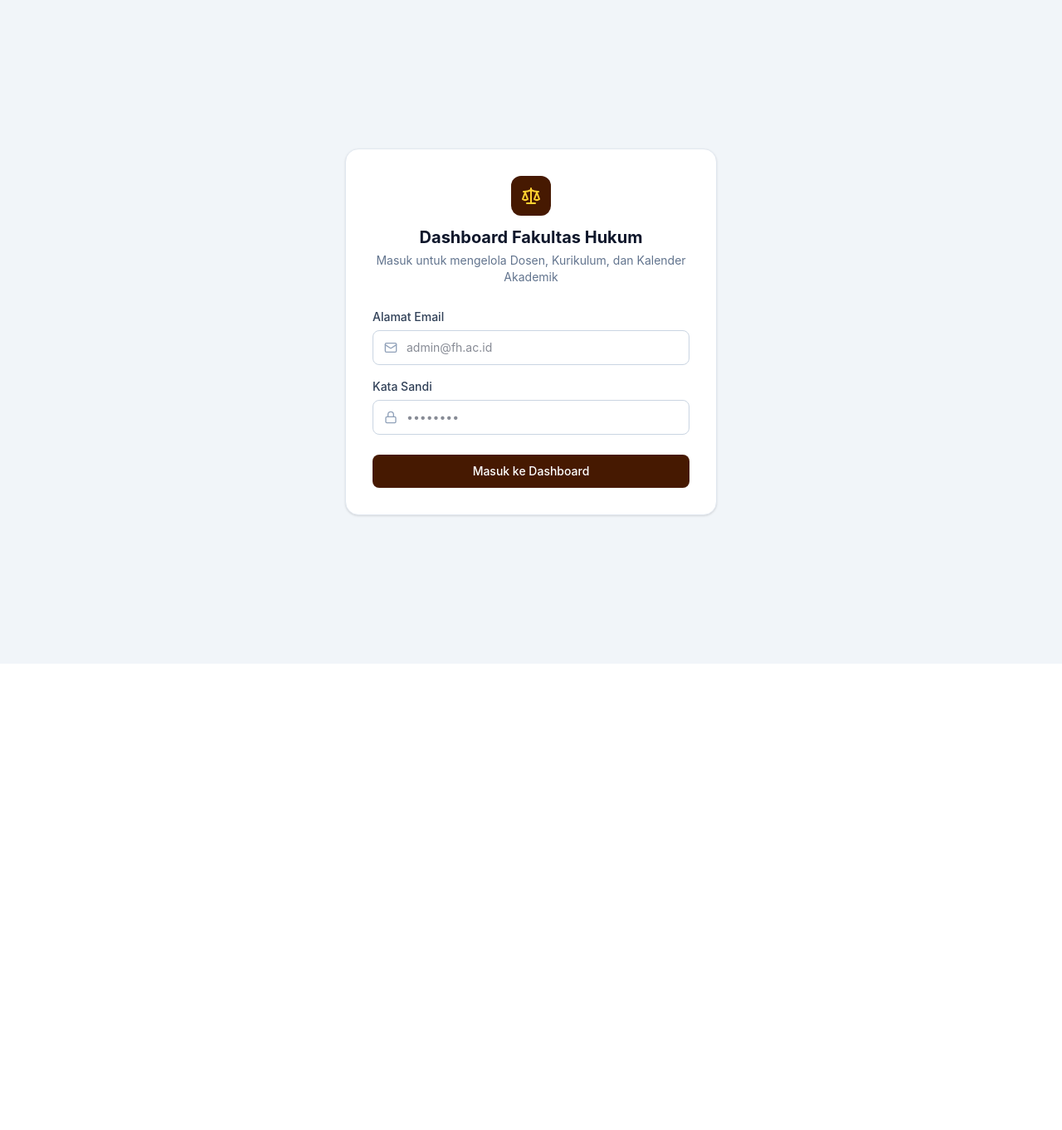
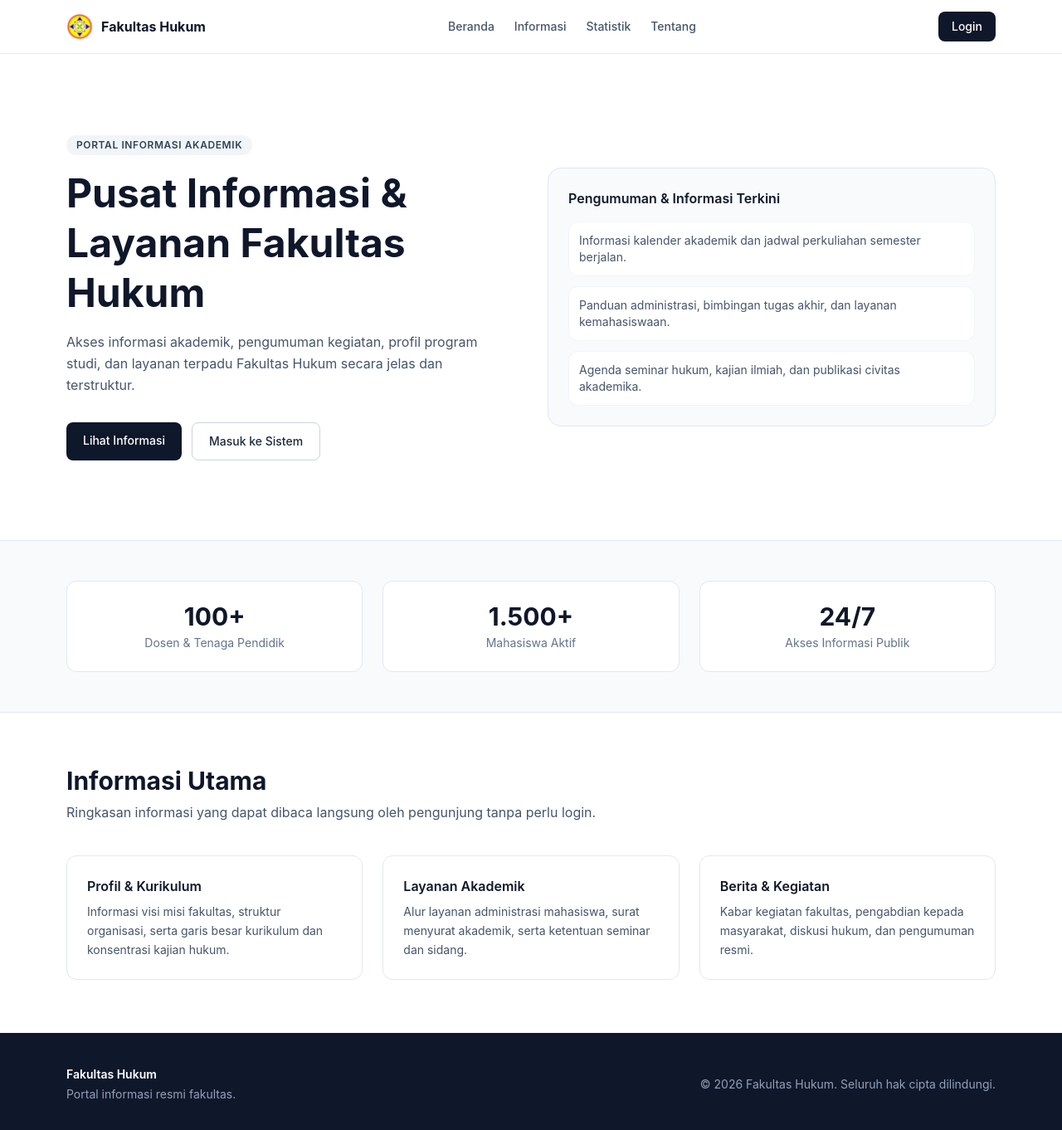
Before and after one commit to KelompokEksentrik/laravel-fakultas-hukum, a React (Vite) app in the folder frontend/: page / in a window 1280 px wide. Before the commit this address led to /masuk. Shown: the top 1362 px of the page at 83% size. Before the commit the page ends 800 px from the top, so only its background shows below. Built offline with nearby package versions, Linux system fonts and the light colour scheme.

Commit message:
membuat landing page

```diff
--- a/frontend/src/App.tsx
+++ b/frontend/src/App.tsx
@@ -2,6 +2,7 @@ import { type ReactNode } from 'react';
 import { BrowserRouter, Navigate, Route, Routes } from 'react-router-dom';
 import { Loader2 } from 'lucide-react';
 import { PenyediaAutentikasi, gunakanAutentikasi } from './konteks/KonteksAutentikasi';
+import LandingPage from "./page/LandingPage";
 import HalamanMasuk from './page/auth/login';
 import RingkasanDashboard from './page/dashboard/dashboard';
 import TataLetakDashboard from './layout/dashboard';
@@ -40,7 +41,7 @@ export default function App() {
     <PenyediaAutentikasi>
       <BrowserRouter>
         <Routes>
-          <Route path="/" element={<Navigate to="/masuk" replace />} />
+          <Route path="/" element={<LandingPage />} />
           <Route path="/masuk" element={<HalamanMasuk />} />
 
           <Route
--- /dev/null
+++ b/frontend/src/page/LandingPage.tsx
@@ -0,0 +1,139 @@
+import { Link } from "react-router-dom";
+
+export default function LandingPage() {
+  return (
+    <div className="min-h-screen bg-white text-slate-800 flex flex-col">
+      {/* Headbar / Navbar */}
+      <header className="sticky top-0 z-30 bg-white/95 backdrop-blur border-b border-slate-200">
+        <div className="max-w-6xl mx-auto px-4 h-16 flex items-center justify-between">
+          <Link to="/" className="flex items-center gap-2.5 font-bold text-slate-900">
+            <img src="/unpam-logo.png" alt="Logo Fakultas Hukum" className="h-8 w-8 object-contain" />
+            <span>Fakultas Hukum</span>
+          </Link>
+
+          <nav className="hidden md:flex items-center gap-6 text-sm font-medium text-slate-600">
+            <a href="#beranda" className="hover:text-slate-900">Beranda</a>
+            <a href="#informasi" className="hover:text-slate-900">Informasi</a>
+            <a href="#statistik" className="hover:text-slate-900">Statistik</a>
+            <a href="#tentang" className="hover:text-slate-900">Tentang</a>
+          </nav>
+
+          <Link
+            to="/masuk"
+            className="px-4 py-2 rounded-lg bg-slate-900 text-white text-sm font-medium hover:bg-slate-800 transition"
+          >
+            Login
+          </Link>
+        </div>
+      </header>
+
+      {/* Hero Section */}
+      <main className="flex-1">
+        <section id="beranda" className="max-w-6xl mx-auto px-4 py-16 md:py-24 grid md:grid-cols-2 gap-10 items-center">
+          <div>
+            <span className="inline-block text-xs font-semibold uppercase tracking-wider px-3 py-1 rounded-full bg-slate-100 text-slate-700 mb-4">
+              Portal Informasi Akademik
+            </span>
+            <h1 className="text-3xl md:text-5xl font-bold text-slate-900 leading-tight mb-4">
+              Pusat Informasi & Layanan Fakultas Hukum
+            </h1>
+            <p className="text-slate-600 leading-relaxed mb-8">
+              Akses informasi akademik, pengumuman kegiatan, profil program studi, dan layanan terpadu Fakultas Hukum secara jelas dan terstruktur.
+            </p>
+            <div className="flex flex-wrap gap-3">
+              <a
+                href="#informasi"
+                className="px-5 py-3 rounded-lg bg-slate-900 text-white text-sm font-medium hover:bg-slate-800 transition"
+              >
+                Lihat Informasi
+              </a>
+              <Link
+                to="/masuk"
+                className="px-5 py-3 rounded-lg border border-slate-300 text-slate-800 text-sm font-medium hover:bg-slate-50 transition"
+              >
+                Masuk ke Sistem
+              </Link>
+            </div>
+          </div>
+
+          <div className="bg-slate-50 border border-slate-200 rounded-2xl p-6 space-y-4">
+            <h2 className="font-semibold text-slate-900">Pengumuman & Informasi Terkini</h2>
+            <ul className="space-y-3 text-sm text-slate-600">
+              <li className="p-3 rounded-xl bg-white border border-slate-100">
+                Informasi kalender akademik dan jadwal perkuliahan semester berjalan.
+              </li>
+              <li className="p-3 rounded-xl bg-white border border-slate-100">
+                Panduan administrasi, bimbingan tugas akhir, dan layanan kemahasiswaan.
+              </li>
+              <li className="p-3 rounded-xl bg-white border border-slate-100">
+                Agenda seminar hukum, kajian ilmiah, dan publikasi civitas akademika.
+              </li>
+            </ul>
+          </div>
+        </section>
+
+        {/* Statistik Ringkas */}
+        <section id="statistik" className="bg-slate-50 border-y border-slate-200 py-12">
+          <div className="max-w-6xl mx-auto px-4 grid grid-cols-1 sm:grid-cols-3 gap-6 text-center">
+            <div className="bg-white p-6 rounded-xl border border-slate-200">
+              <div className="text-3xl font-bold text-slate-900">100+</div>
+              <div className="text-sm text-slate-500 mt-1">Dosen & Tenaga Pendidik</div>
+            </div>
+            <div className="bg-white p-6 rounded-xl border border-slate-200">
+              <div className="text-3xl font-bold text-slate-900">1.500+</div>
+              <div className="text-sm text-slate-500 mt-1">Mahasiswa Aktif</div>
+            </div>
+            <div className="bg-white p-6 rounded-xl border border-slate-200">
+              <div className="text-3xl font-bold text-slate-900">24/7</div>
+              <div className="text-sm text-slate-500 mt-1">Akses Informasi Publik</div>
+            </div>
+          </div>
+        </section>
+
+        {/* Bagian Informasi / Layanan */}
+        <section id="informasi" className="max-w-6xl mx-auto px-4 py-16">
+          <div className="max-w-2xl mb-10">
+            <h2 className="text-2xl md:text-3xl font-bold text-slate-900 mb-2">Informasi Utama</h2>
+            <p className="text-slate-600">
+              Ringkasan informasi yang dapat dibaca langsung oleh pengunjung tanpa perlu login.
+            </p>
+          </div>
+
+          <div className="grid md:grid-cols-3 gap-6">
+            <div className="p-6 rounded-xl border border-slate-200">
+              <h3 className="font-semibold text-slate-900 mb-2">Profil & Kurikulum</h3>
+              <p className="text-sm text-slate-600 leading-relaxed">
+                Informasi visi misi fakultas, struktur organisasi, serta garis besar kurikulum dan konsentrasi kajian hukum.
+              </p>
+            </div>
+            <div className="p-6 rounded-xl border border-slate-200">
+              <h3 className="font-semibold text-slate-900 mb-2">Layanan Akademik</h3>
+              <p className="text-sm text-slate-600 leading-relaxed">
+                Alur layanan administrasi mahasiswa, surat menyurat akademik, serta ketentuan seminar dan sidang.
+              </p>
+            </div>
+            <div className="p-6 rounded-xl border border-slate-200">
+              <h3 className="font-semibold text-slate-900 mb-2">Berita & Kegiatan</h3>
+              <p className="text-sm text-slate-600 leading-relaxed">
+                Kabar kegiatan fakultas, pengabdian kepada masyarakat, diskusi hukum, dan pengumuman resmi.
+              </p>
+            </div>
+          </div>
+        </section>
+      </main>
+
+      {/* Footer */}
+      <footer id="tentang" className="bg-slate-900 text-slate-300 py-10">
+        <div className="max-w-6xl mx-auto px-4 flex flex-col md:flex-row items-start md:items-center justify-between gap-4 text-sm">
+          <div>
+            <div className="font-semibold text-white">Fakultas Hukum</div>
+            <p className="text-slate-400 mt-1">Portal informasi resmi fakultas.</p>
+          </div>
+          <div className="text-slate-400">
+            © {new Date().getFullYear()} Fakultas Hukum. Seluruh hak cipta dilindungi.
+          </div>
+        </div>
+      </footer>
+    </div>
+  );
+}
```
